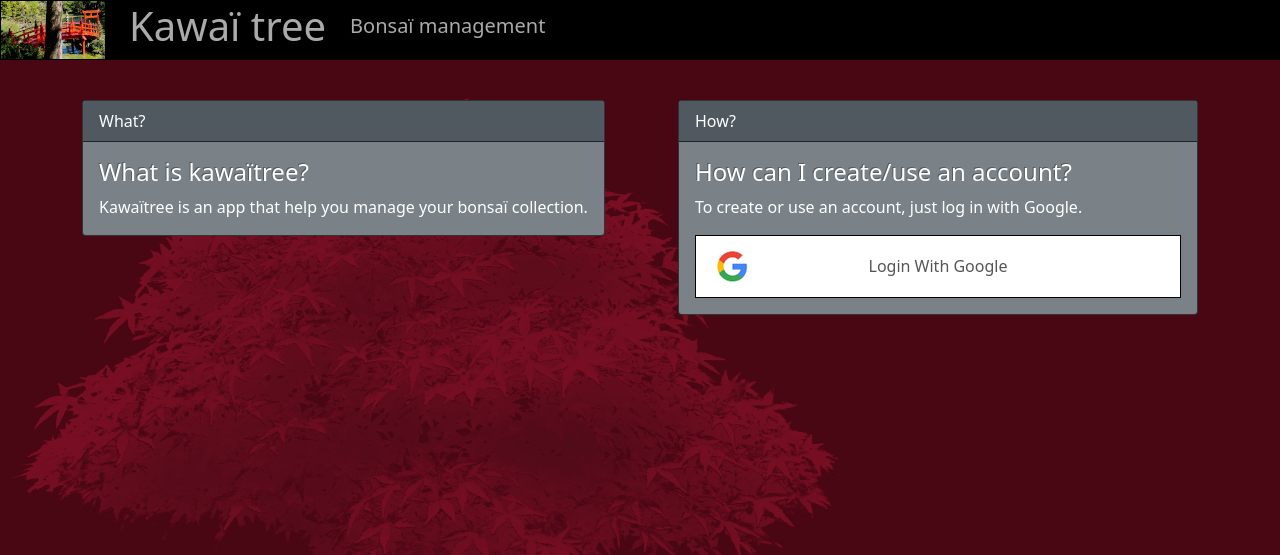
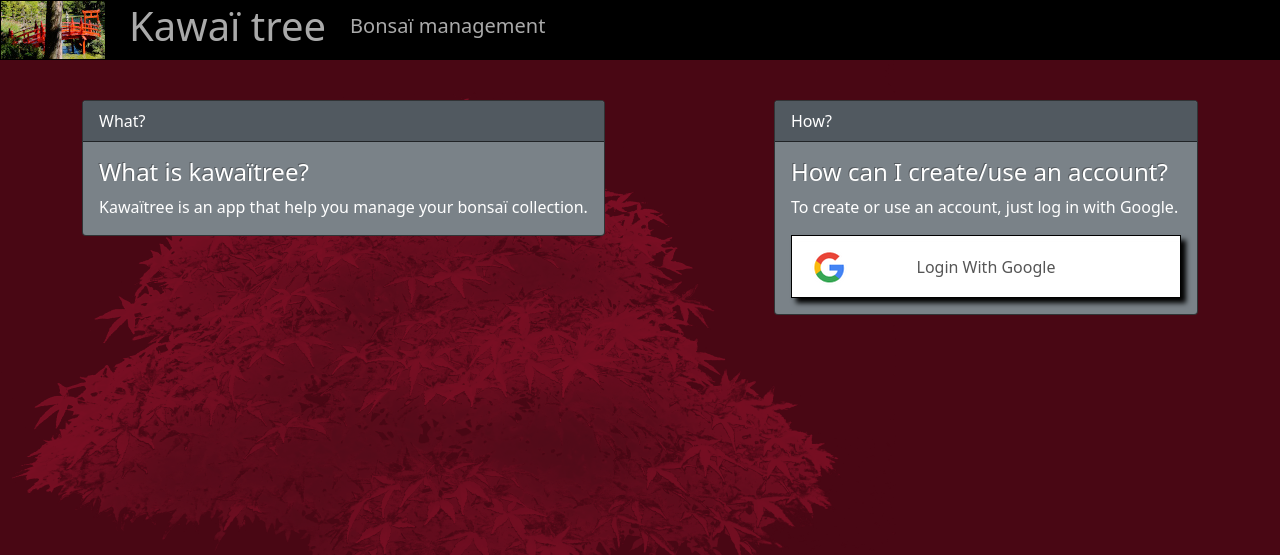
Before and after one commit to NonSenZ21/kawaitree, a Django app: page / in a window 1280 px wide. Shown: the top 555 px of the page. Run offline with Django 4.2, Linux system fonts and the light colour scheme; some libraries are stand-ins or nearby versions.

Commit message:
css btngoogle

```diff
--- a/core/templates/core/base.html
+++ b/core/templates/core/base.html
@@ -54,8 +54,7 @@
       <ul class="navbar-nav">
         <li class="nav-item dropdown">
           <a class="dropdown-toggle" data-bs-toggle="dropdown" href="#" role="button" aria-haspopup="true" aria-expanded="false">
-            <img class="rounded-circle profil-pic" src="{{ user.socialaccount_set.all.0.get_avatar_url }}" alt="{% trans 'Profile' %}" />
-          </a>
+            <img class="rounded-circle profil-pic" src="{{ user.socialaccount_set.all.0.get_avatar_url }}" alt="{% trans 'Profile' %}"/></a>
           <div class="dropdown-menu dropdown-menu-end">
             <a class="dropdown-item" href="/accounts/logout/">{% trans "Logout" %}</a>
           </div>
--- a/start/static/css/style.css
+++ b/start/static/css/style.css
@@ -29,8 +29,12 @@
     display: block;
     background-image: url("../img/google_sign.png");
     position: relative;
-    width: 486px;
+    width: 390px;
     height: 63px;
+    border: solid;
+    border-width: 1px;
+    border-color: black;
+    box-shadow: 5px 5px 5px 0px #000000;
 }
 .googlebt2 {
     display: table-cell;
@@ -38,9 +42,10 @@
     vertical-align: middle;
     color: #555;
     text-decoration: none;
-    width: 486px;
+    width: 390px;
     height: 63px;
 }
+
 .profil-pic {
     width: 50px;
     height: 50px;
--- a/start/templates/start/home.html
+++ b/start/templates/start/home.html
@@ -11,7 +11,7 @@
         <p><a class="googlebt2" href="accounts/logout/">{% trans "Logout With Google" %}</a></p>
     </div>
   </div>
-  {% else %}
+    {% else %}
     <div class="container">
     <div class="card-deck">
       <div class="card text-white bg-secondary float-start  mb-3" style="max-width: 50%;">
@@ -22,7 +22,7 @@
       </div>
       </div>
 
-      <div class="card text-white bg-secondary mb-3 float-end" style="min-width: 515px; max-width: 60%;">
+      <div class="card text-white bg-secondary mb-3 float-end" style="min-width: 420px; max-width: 60%;">
       <div class="card-header">{% trans "How?" %}</div>
       <div class="card-body">
       <h4 class="card-title">{% trans "How can I create/use an account?" %}</h4>
```
Also changed, not shown: requirements.txt (added, +24 -0 lines), start/static/img/google_sign.png.
